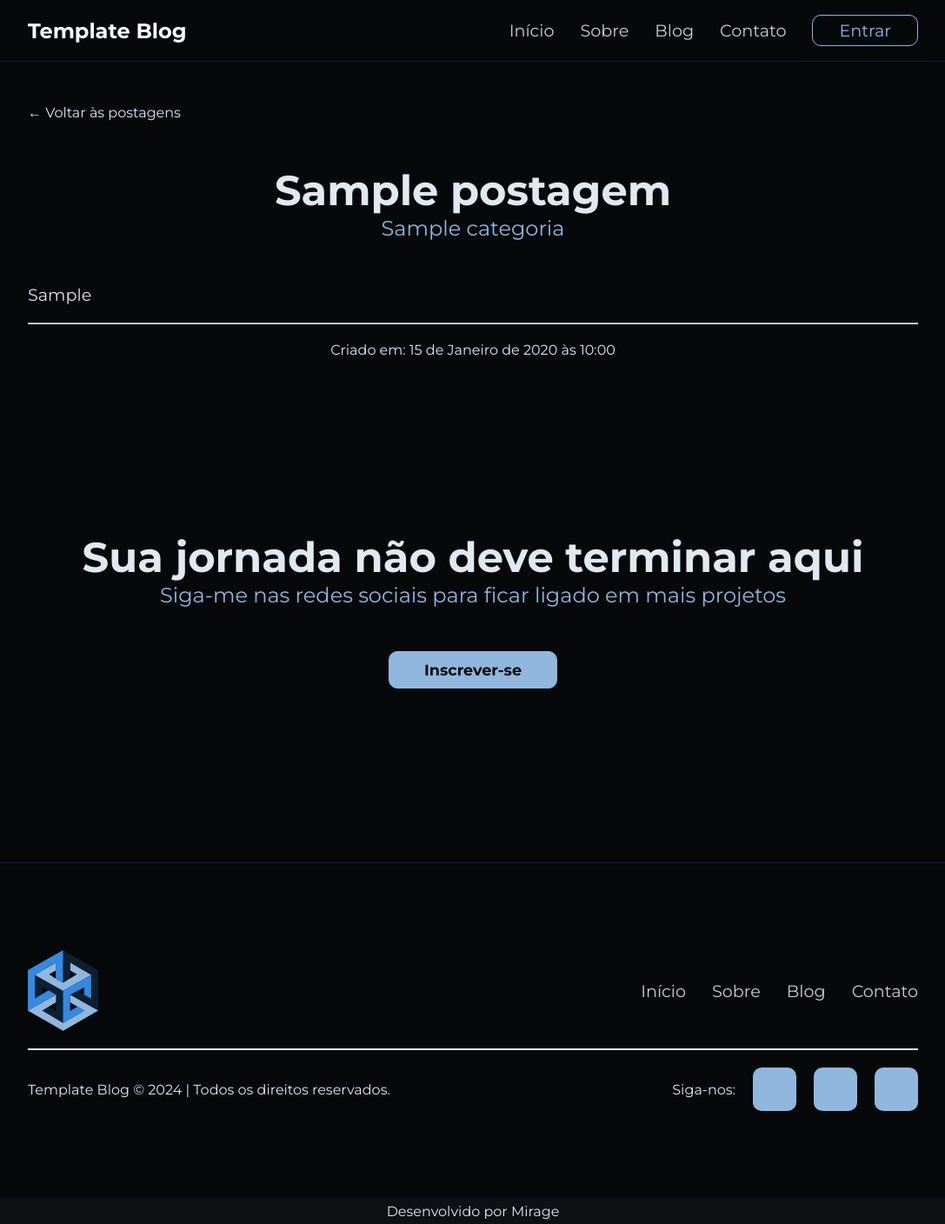
After one commit to dev-macb/template-blog, a Django app: page /blog/1 in a window 1280 px wide. The commit adds this page. Shown: the whole page at 87% size, without its empty margins (96-1183 px from the left). Run offline with Django 5.2, Linux system fonts and the light colour scheme; tables that the repository leaves empty hold one stand-in row (values such as "Sample post").

Commit message:
🪚 Correções nos templates

```diff
--- a/blog/static/styles/base.css
+++ b/blog/static/styles/base.css
@@ -5,6 +5,10 @@
     padding: 0;
     text-decoration: none;
     font-family: 'Montserrat', sans-serif;
+}
+
+a {
+    color: #E0E8F0;
 }
 
 body {
@@ -72,6 +76,16 @@ button {
     border: 1px solid #348AE0;
     background-color: #0D2032;
     transform: translateY(-5px);
+}
+
+.butao-voltar {
+    color: #E0E8F0;
+    border-bottom: 1px solid transparent;
+}
+
+.butao-voltar:hover {
+    color: #348AE0;
+    border-bottom: 1px solid #348AE0;
 }
 
 /* -------------------- Cabeçalho -------------------- */
--- a/blog/static/styles/pages/pagina_blog.css
+++ b/blog/static/styles/pages/pagina_blog.css
@@ -3,8 +3,14 @@
     gap: 50px;
     width: 100%;
     display: flex;
-    margin-top: 100px;
     flex-direction: column;
+}
+
+.secao-blog-conteudo header {
+    display: flex;
+    align-items: center;
+    flex-direction: column;
+    justify-content: center;
 }
 
 .postagens {
@@ -12,6 +18,7 @@
     display: grid;
     grid-template-columns: repeat(auto-fill, minmax(calc(25% - 20px), 1fr));
 }
+
 
 .postagem {
     gap: 20px;
@@ -34,6 +41,7 @@
 }
 
 .postagem h4 {
+    color: #E0E8F0;
     font-size: 1.5em; font-weight: normal;
 }
 
@@ -42,3 +50,7 @@
     align-items: center;
     justify-content: space-between;
 }
+
+.postagem.premium {
+    border: 1px solid #c4af3a;  /* Amarelo - você pode ajustar a cor conforme necessário */
+}
--- a/blog/templates/base.html
+++ b/blog/templates/base.html
@@ -15,7 +15,7 @@
     <body>
         <header class="cabecalho-conteiner">
             <div class="cabecalho-conteudo">
-                <a href="/">Template Website</a>
+                <a href="/">Template Blog</a>
                 <nav>
                     <ul>
                         <li><a href="/">Início</a></li>
@@ -69,7 +69,7 @@
                 </div>
             </div>
             <div class="rodape-dev">
-                <span>Desenvolvido por <a href="">Mirage</a></span>
+                <span>Desenvolvido por <a href="https://github.com/dev-macb" target="_blank">Mirage</a></span>
             </div>
         </footer>
     </body>
--- /dev/null
+++ b/blog/templates/pages/pagina_visualizar_postagem.html
@@ -0,0 +1,42 @@
+{% extends 'base.html' %}
+{% load static %}
+
+{% block page_content %}
+    <!-- Seção Voltar às Postagens -->
+    <section style="margin: 50px 0;">
+        <a href="/blog" class="butao-voltar">← Voltar às postagens</a>
+    </section>
+
+
+    <!-- Seção NewsLetter -->
+    <section id="newsletter">
+        <div class="secao-conteudo">
+            <header>
+                <h2 style="font-size: 3em;">{{ postagem.titulo }}</h2>
+                <h3 style="font-size: 1.5em; color: #90B7DE; font-weight: normal;">{{ postagem.categoria }}</h3>
+            </header>
+            <div style="flex-direction: column;">
+                <p style="font-size: 1.2em;">{{ postagem.mensagem }}</p>
+                <hr style="margin: 20px 0;">
+                <div>
+                    <p>Criado em: {{ postagem.criado_em }}</p>
+                </div>
+
+            </div>
+        </div>
+    </section>
+
+
+    <!-- Seção NewsLetter -->
+    <section id="newsletter" style="margin: 200px 0;">
+        <div class="secao-conteudo">
+            <header>
+                <h2 style="font-size: 3em;">Sua jornada não deve terminar aqui</h2>
+                <h3 style="font-size: 1.5em; color: #90B7DE; font-weight: normal;">Siga-me nas redes sociais para ficar ligado em mais projetos</h3>
+            </header>
+            <div>
+                <button class="butao-primario">Inscrever-se</button>
+            </div>
+        </div>
+    </section>
+{% endblock %}
--- a/blog/urls.py
+++ b/blog/urls.py
@@ -7,5 +7,6 @@ urlpatterns = [
     path('sobre/', views.pagina_sobre, name='pagina_sobre'),
     path('servicos/', views.pagina_servicos, name='pagina_servicos'),
     path('blog/', views.pagina_blog, name='pagina_blog'),
+    path('blog/<int:id_postagem>', views.pagina_visualizar_postagem, name='pagina_visualizar_postagem'),
     path('contato/', views.pagina_contato, name='pagina_contato')
 ]
--- a/blog/views.py
+++ b/blog/views.py
@@ -1,10 +1,19 @@
-from django.shortcuts import render
-from .models import Postagem
+from django.shortcuts import render, get_object_or_404
+from .models import Postagem, Categoria
 from .forms import ContatoForm
 
 def pagina_inicio(request):
+    ultima_postagem = Postagem.objects.order_by('-criado_em').first()
     ultimas_postagens = Postagem.objects.order_by('-criado_em')[:4]
-    return render(request, 'pages/pagina_inicio.html', {'ultimas_postagens': ultimas_postagens})
+    numero_categorias = Categoria.objects.count()
+    numero_postagens = Postagem.objects.count()
+
+    return render(request, 'pages/pagina_inicio.html', {
+        'ultima_postagem': ultima_postagem,
+        'postagens_recentes': ultimas_postagens,
+        'numero_categorias': numero_categorias,
+        'numero_postagens': numero_postagens
+    })
 
 
 def pagina_sobre(request):
@@ -16,14 +25,21 @@ def pagina_servicos(request):
 
 
 def pagina_blog(request):
-    postagens_basicas = Postagem.objects.filter(premium=False)
+    query = request.GET.get('filtro', '')
+    postagens = Postagem.objects.filter(titulo__icontains=query) if query else Postagem.objects.filter(premium=False)
 
     if request.user.is_authenticated and request.user.usuario.premium:
-        postagens_premium = Postagem.objects.filter(premium=True)
-    else:
-        postagens_premium = []
+        postagens = Postagem.objects.filter(titulo__icontains=query)
 
-    return render(request, 'pages/pagina_blog.html', {'postagens_basicas': postagens_basicas, 'postagens_premium': postagens_premium})
+    return render(request, 'pages/pagina_blog.html', {'postagens': postagens })
+
+
+def pagina_visualizar_postagem(request, id_postagem):
+    postagem = get_object_or_404(Postagem, id=id_postagem)
+
+    return render(request, 'pages/pagina_visualizar_postagem.html', {
+        'postagem': postagem
+    })
 
 
 def pagina_contato(request):
```
Also changed, not shown: blog/templates/pages/pagina_blog.html (+11 -9 lines), blog/templates/pages/pagina_inicio.html (+17 -10 lines).
